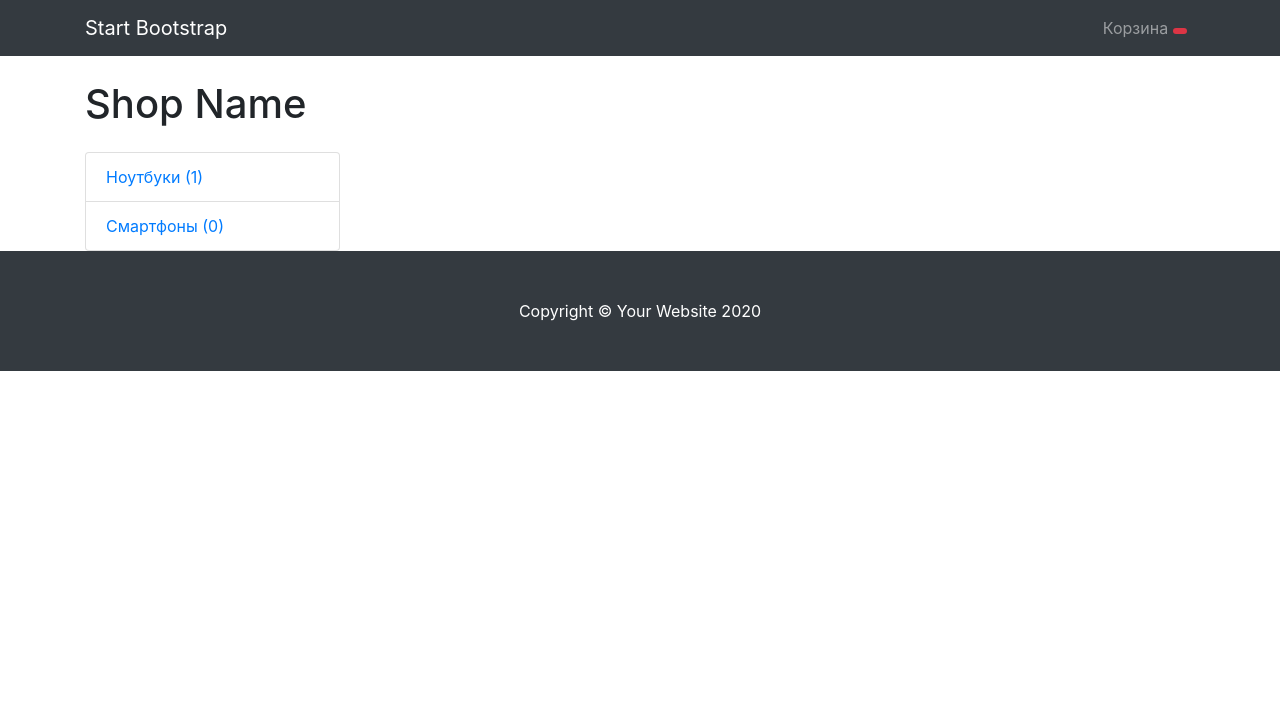
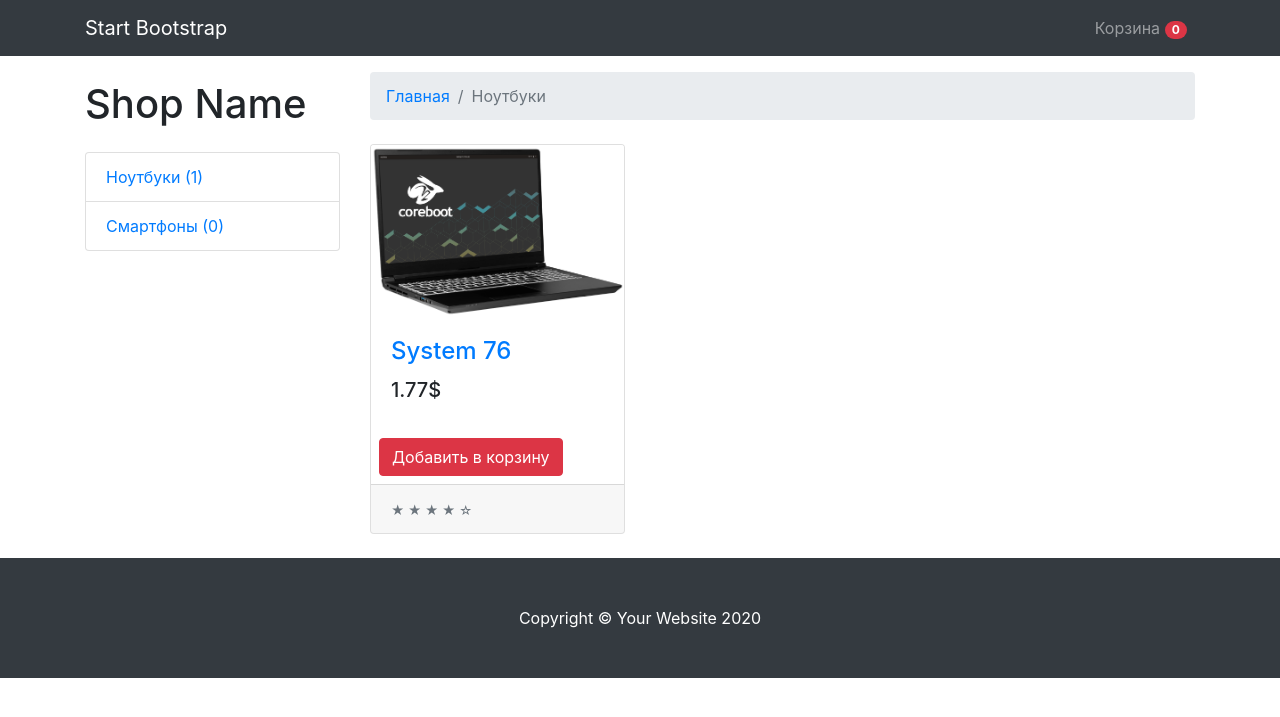
Before and after one commit to EsslWeiss/Django-E-Commerce, a Django app: page /category/notebooks in a window 1280 px wide. Shown: the top 717 px of the page. Run offline with Django 3.2, Linux system fonts and the light colour scheme; data comes from the database, SQL or seed files in the repository; both versions use the stored data as it was after the commit; data that the repository does not hold is empty.

Commit message:
Add category detail page

```diff
--- a/Shop/MainApp/models.py
+++ b/Shop/MainApp/models.py
@@ -249,7 +249,7 @@
             self.final_price = cart['final_price']
         else:
             self.final_price = 0
-        self.total_products = cart['total_products']
+        self.total_products += cart['total_products']
 
 
 class Customer(models.Model):
--- a/Shop/MainApp/templates/cart.html
+++ b/Shop/MainApp/templates/cart.html
@@ -17,6 +17,7 @@
 
 {% endif %}
 
+{% if cart.products.count %}
 <table class="table mt-4">
   <thead class="thead-dark">
     <tr>
@@ -68,5 +69,6 @@
 
   </tbody>
 </table>
+{% endif %}
 
 {% endblock content %}
--- a/Shop/MainApp/templates/category_detail.html
+++ b/Shop/MainApp/templates/category_detail.html
@@ -2,4 +2,39 @@
 
 {% block content %}
 
+<nav aria-label="breadcrumb" class="mt-3">
+  <ol class="breadcrumb">
+    <li class="breadcrumb-item"><a href="{% url 'MainPageView' %}">Главная</a></li>
+    <li class="breadcrumb-item active">{{ category.name }}</li>
+  </ol>
+</nav>
+
+        <div class="row mt-4">
+
+          {% for product in category_products %}
+
+            <div class="col-lg-4 col-md-6 mb-4">
+              <div class="card h-100">
+                <a href="{{ product.get_absolute_url }}"><img class="card-img-top" src="{{ product.image.url }}" alt="{{ product.name }}"></a>
+                <div class="card-body">
+                  <h4 class="card-title">
+                    <a href="{{ product.get_absolute_url }}">{{ product.name }}</a>
+                  </h4>
+                  <h5>{{ product.price }}$</h5>
+                </div>
+
+                <a class="m-2" href="{% url 'AddToCartView' ct_model=product.get_model_name slug=product.slug %}">
+                	<button class="btn btn-danger">Добавить в корзину</button>
+                </a>
+
+                <div class="card-footer">
+                  <small class="text-muted">&#9733; &#9733; &#9733; &#9733; &#9734;</small>
+                </div>
+              </div>
+            </div>
+
+          {% endfor %}
+
+        </div>
+
 {% endblock content %}
--- a/Shop/MainApp/templates/index.html
+++ b/Shop/MainApp/templates/index.html
@@ -108,8 +108,13 @@
                     <a href="{{ product.get_absolute_url }}">{{ product.name }}</a>
                   </h4>
                   <h5>{{ product.price }}$</h5>
-                  <p class="card-text">{{ product.description }}</p>
                 </div>
+
+                  <a class="m-2" href="{% url 'AddToCartView' ct_model=product.get_model_name slug=product.slug %}">
+                    <button class="btn btn-danger">Добавить в корзину</button>
+                  </a>
+
+
                 <div class="card-footer">
                   <small class="text-muted">&#9733; &#9733; &#9733; &#9733; &#9734;</small>
                 </div>
--- a/Shop/MainApp/templates/product_detail.html
+++ b/Shop/MainApp/templates/product_detail.html
@@ -6,7 +6,7 @@
 <nav aria-label="breadcrumb" class="mt-3">
   <ol class="breadcrumb">
     <li class="breadcrumb-item"><a href="{% url 'MainPageView' %}">Главная</a></li>
-    <li class="breadcrumb-item"><a href="#">{{ product.category.name }}</a></li>
+    <li class="breadcrumb-item"><a href="{% url 'CategoryDetailView' product.category.slug %}">{{ product.category.name }}</a></li>
     <li class="breadcrumb-item active" aria-current="page">{{ product.name }}</li>
   </ol>
 </nav>
--- a/Shop/MainApp/views.py
+++ b/Shop/MainApp/views.py
@@ -60,16 +60,30 @@
 	def get_context_data(self, **kwargs):
 		context = super().get_context_data(**kwargs)
 		context['ct_model'] = self.model._meta.model_name
+		context['cart'] = self.cart  # Add cart object to categories page
 		return context
 
 
-class CategoryDetailView(CategoryDetailMixin, DetailView):
+class CategoryDetailView(CartMixin, CategoryDetailMixin, DetailView):
+
+	CATEGORY_SLUG_TO_PRODUCT_MODEL = {
+		'notebooks': NotebookProduct,
+		'smartphones': SmartphoneProduct,
+	}
 
 	model = Category
 	queryset = Category.objects.all()
 	template_name = 'category_detail.html'
 	context_object_name = 'category'
 	slug_url_kwarg = 'slug'
+
+	def get_context_data(self, **kwargs):
+		# get_object() its Category model.
+		context = super().get_context_data(**kwargs)
+		product_model = self.CATEGORY_SLUG_TO_PRODUCT_MODEL[self.get_object().slug]
+		context['category_products'] = product_model.objects.all()
+		context['cart'] = self.cart
+		return context
 
 
 class CartView(CartMixin, View):
```
Also changed, not shown: Shop/db.sqlite3.
